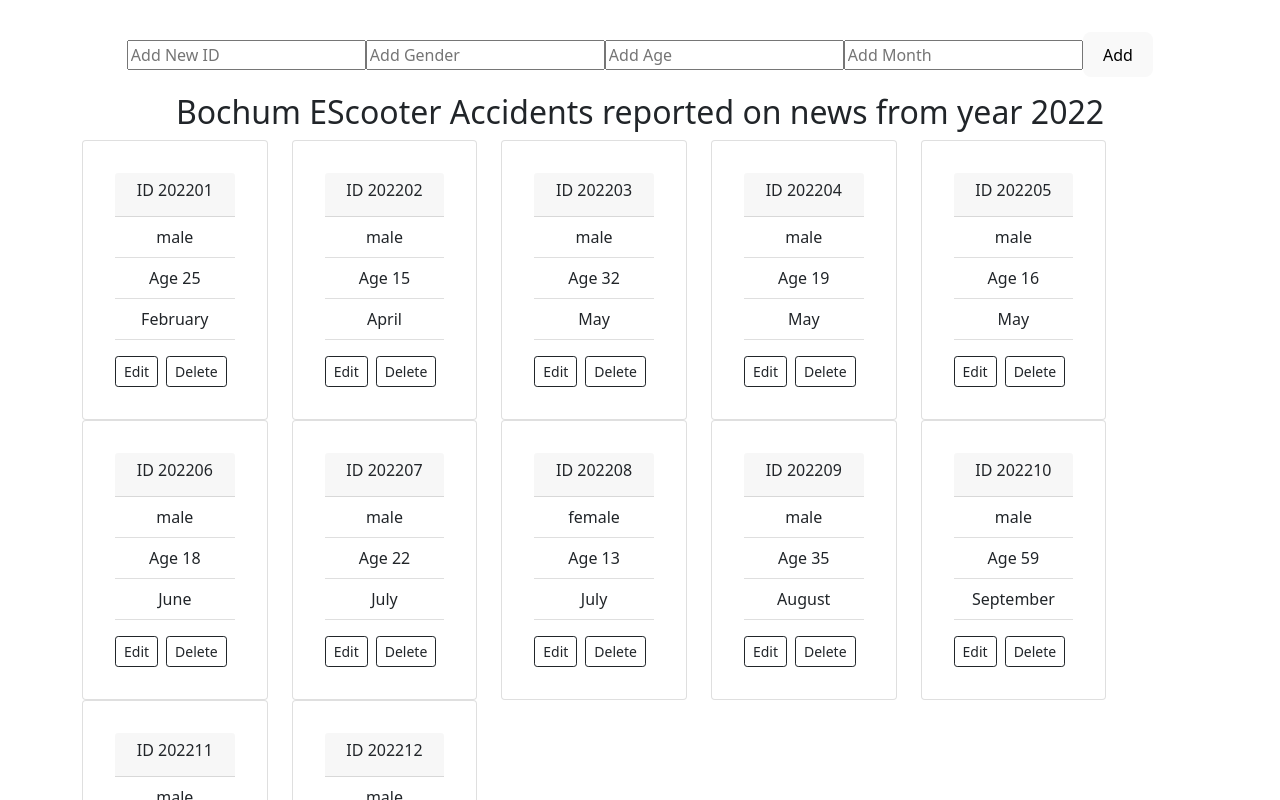
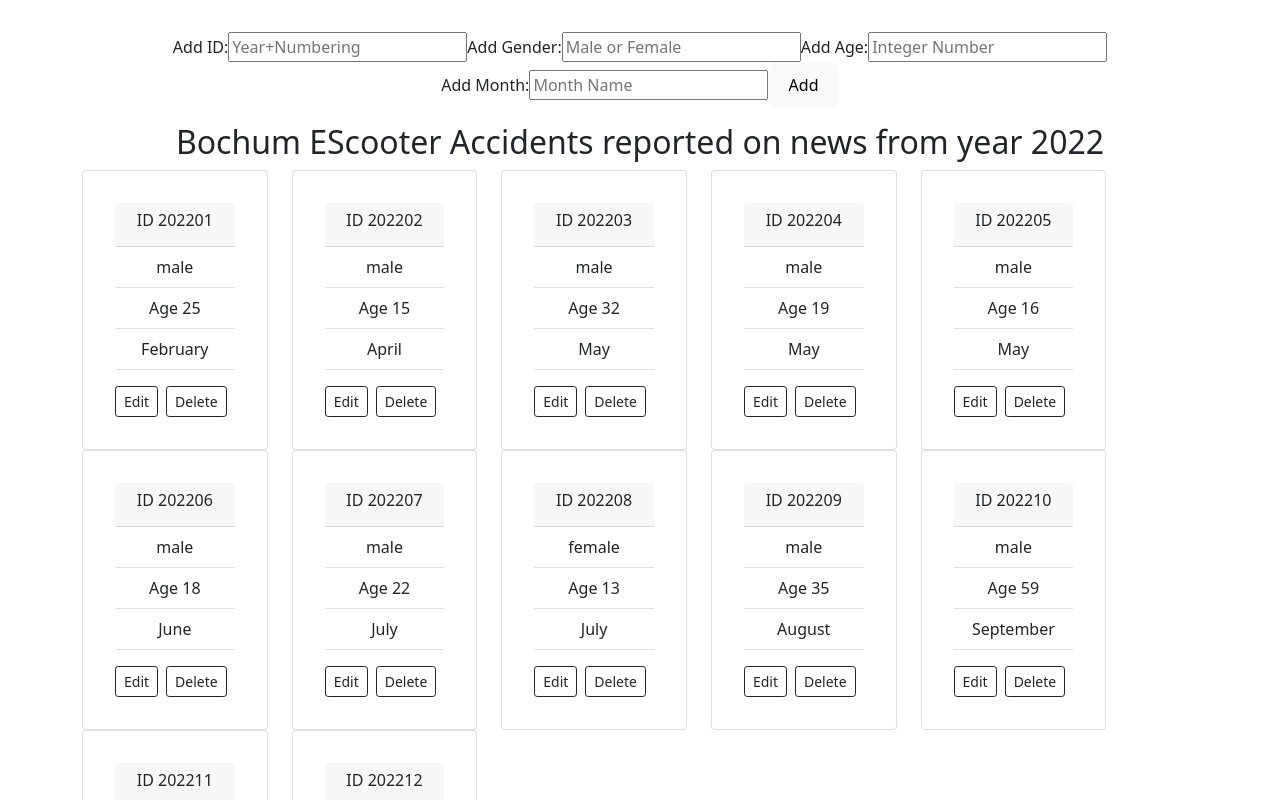
Before and after one commit to Shannon2023Fall/week8project, a React (Vite) app: page / in a window 1280 px wide. Shown: the top 800 px of the page. Built offline with nearby package versions, Linux system fonts and the light colour scheme.

Commit message:
Finally, the Delete and Edit are working. Horray!

```diff
--- a/src/AddEvent.jsx
+++ b/src/AddEvent.jsx
@@ -8,30 +8,38 @@ export default function AddEvent({ onAddEvent }) {
 
     return (
       <>
+      <label> Add ID:
         <input
-          placeholder="Add New ID"
+          placeholder="Year+Numbering"
           value={id}
           onChange={e => setId(e.target.value)}
         />
+      </label>
+      <label> Add Gender:
         <input
-          placeholder="Add Gender"
+          placeholder="Male or Female"
           value={gender}
           onChange={e => setGender(e.target.value)}
         />
+      </label>
+      <label> Add Age:
         <input
-          placeholder="Add Age"
+          placeholder="Integer Number"
           value={age}
           onChange={e => setAge(e.target.value)}
         />
+      </label>
+      <label> Add Month:
         <input
-          placeholder="Add Month"
+          placeholder="Month Name"
           value={month}
           onChange={e => setMonth(e.target.value)}
         />
+      </label>
         <button onClick={() => {
           setId(''); setGender(''); setAge(''); setMonth('');
           onAddEvent(id); onAddEvent(gender); onAddEvent(age); onAddEvent(month);
         }}>Add</button>
       </>
-    )
+    );
 }
--- a/src/CardsEditor.jsx
+++ b/src/CardsEditor.jsx
@@ -41,6 +41,13 @@ export default function Multifunction() {
         setAcciData(updatedAcciData);
     };
 
+    const handleChange = (id, field, value) => {
+        const index = acciData.findIndex(acci => acci.id === id);
+        const updatedAcciData = [...acciData];
+        updatedAcciData[index][field] = value;
+        setAcciData(updatedAcciData);
+    };
+
     return (
         <div className="container mt-3 mb-5">
             <h2>Bochum EScooter Accidents reported on news from year 2022</h2>
@@ -48,7 +55,7 @@ export default function Multifunction() {
             <div className="row">
                 {/* A map is the standard JavaScript function and also a type of data collection. It offers a fast searching of data. */}
                 {acciData.map((acci) => (
-                    <div className = "col-md-auto" >
+                    <div className = "col-md-auto" key={acci.id}> {/* Take ID as searching key */}
                     <div class="card" >
                         <div class="card-header">
                             <h6>ID {acci.id}</h6>
@@ -56,9 +63,9 @@ export default function Multifunction() {
                         <ul class="list-group list-group-flush">
                             {acci.editable ? (
                                 <>
-                                    <li class="list-group-item" ><input type="text" value={acci.gender} onChange={(e) => acci.gender = e.target.value} /></li>
-                                    <li class="list-group-item" >Age <input type="number" value={acci.age} onChange={(e) => acci.age = e.target.value} /></li>
-                                    <li class="list-group-item" ><input type="text" value={acci.month} onChange={(e) => acci.month = e.target.value} /></li>
+                                    <li class="list-group-item" ><input type="text" value={acci.gender} onChange={e => handleChange(acci.id, "gender", e.target.value)} /></li>
+                                    <li class="list-group-item" >Age <input type="number" value={acci.age} onChange={e => handleChange(acci.id, "age", e.target.value)} /></li>
+                                    <li class="list-group-item" ><input type="text" value={acci.month} onChange={e => handleChange(acci.id, "month", e.target.value)} /></li>
                                 </>
                             ) : (
                                 <>
```
